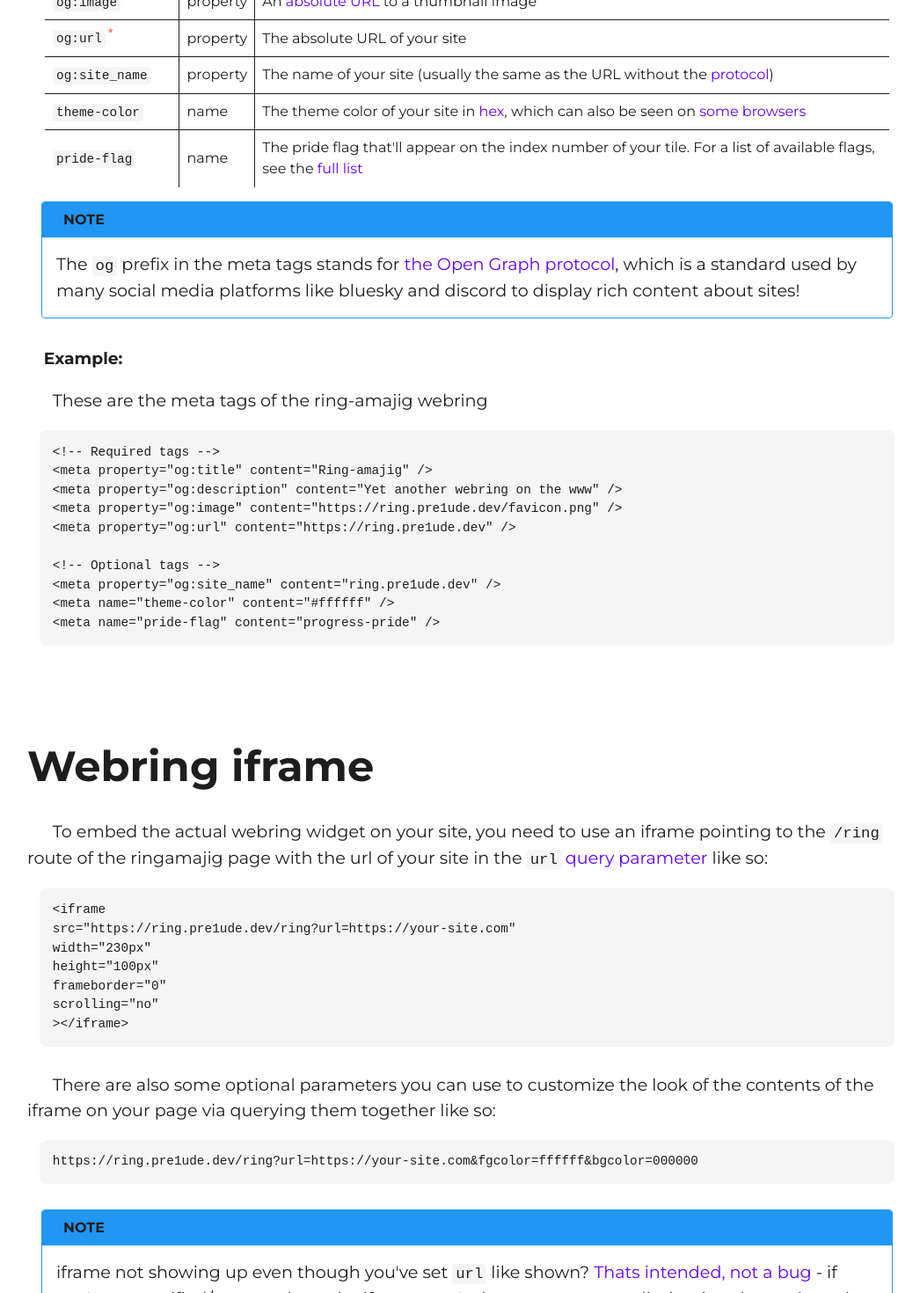
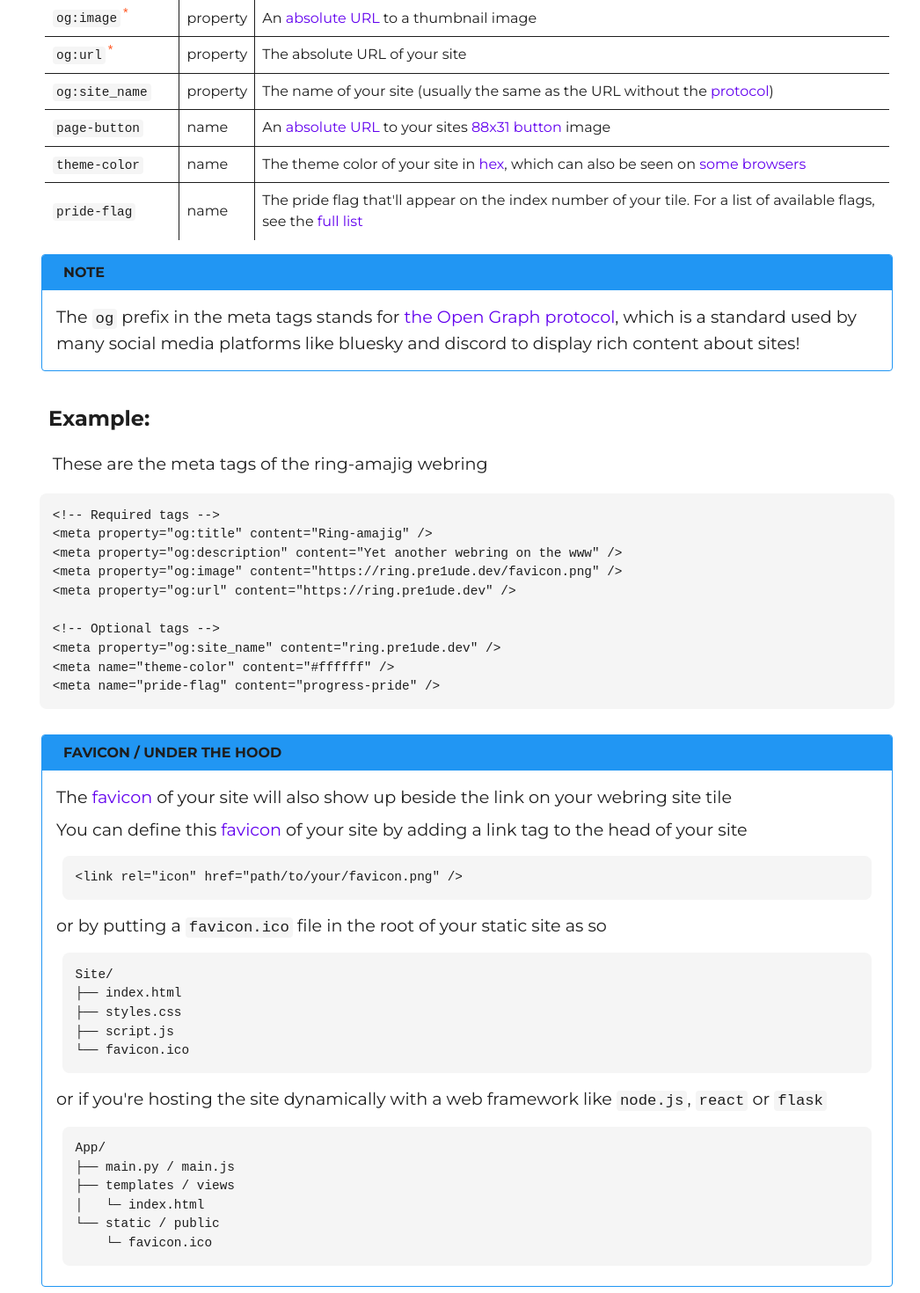
Before and after one commit to Pre1ude0/ringamajig, a SvelteKit app: page /docs in a window 1280 px wide. Shown: the part 1900-3370 px from the top of the page at 88% size, without its empty margins (109-1155 px from the left). Built offline with nearby package versions, Linux system fonts and the light colour scheme; a web font is replaced by a local one.

Commit message:
add documentation for new features

```diff
--- a/src/routes/(main)/docs/metaTags.svelte
+++ b/src/routes/(main)/docs/metaTags.svelte
@@ -101,6 +101,20 @@
                 >
             </tr>
             <tr>
+                <td><code>page-button</code></td>
+                <td>name</td>
+                <td
+                    >An <a
+                        href="https://developer.mozilla.org/en-US/docs/Learn_web_development/Howto/Web_mechanics/What_is_a_URL#absolute_urls_vs._relative_urls"
+                        target="_blank">absolute URL</a
+                    >
+                    to your sites
+                    <a href="https://indieweb.org/88x31" target="_blank"
+                        >88x31 button</a
+                    > image</td
+                >
+            </tr>
+            <tr>
                 <td
                     ><code
                         ><a
@@ -161,4 +175,77 @@
         &ltmeta name="theme-color" content="#ffffff" /&gt
         &ltmeta name="pride-flag" content="progress-pride" /&gt
     </pre>
+    <note data-type="info">
+        <div class="title">
+            <i class="nf nf-fa-circle_info"></i> favicon / under the hood
         </div>
+        <div class="content">
+            <p>
+                The <a
+                    href="https://developer.mozilla.org/en-US/docs/Glossary/Favicon"
+                    target="_blank">favicon</a
+                > of your site will also show up beside the link on your webring
+                site tile
+            </p>
+            <p>
+                You can define this <a
+                    href="https://developer.mozilla.org/en-US/docs/Glossary/Favicon"
+                    target="_blank">favicon</a
+                >
+                of your site by adding a link tag to the head of your site
+            </p>
+            <pre class="prettyprint lang-html">
+&ltlink rel="icon" href="path/to/your/favicon.png" /&gt
+</pre>
+            <p>
+                or by putting a <code>favicon.ico</code> file in the root of your
+                static site as so
+            </p>
+            <pre class="prettyprint">
+Site/
+├── index.html
+├── styles.css
+├── script.js
+└── <span class="highlight">favicon.ico</span>
+</pre>
+            <p>
+                or if you're hosting the site dynamically with a web framework
+                like <code>node.js</code>, <code>react</code> or
+                <code>flask</code>
+            </p>
+            <pre class="prettyprint">
+App/
+├── main.py <span class="slash">/</span> main.js
+├── templates <span class="slash">/</span> views
+│   └─ index.html
+└── static <span class="slash">/</span> public
+    └─ <span class="highlight">favicon.ico</span>
+</pre>
+        </div>
+    </note>
+</div>
+
+<style>
+    .highlight :global(span.pln) {
+        color: light-dark(#006400, #32cd32) !important;
+        font-weight: bold;
+    }
+
+    .slash :global(span.pun) {
+        color: light-dark(#808080, #a9a9a9) !important;
+    }
+
+    note {
+        pre {
+            white-space: pre-wrap;
+            overflow-x: auto;
+            margin: 0.5em;
+
+            :global(span.typ),
+            :global(span.kwd) {
+                color: inherit;
+                font-weight: inherit;
+            }
+        }
+    }
+</style>
--- a/static/styles/docs.css
+++ b/static/styles/docs.css
@@ -25,6 +25,7 @@ h2 {
 }
 
 h3 {
+    font-size: 1.5em;
     margin-top: 1.5em;
     margin-left: 1em;
     margin-bottom: 0.5em;
```
Lines whose indentation alone changed are shown as unchanged.
